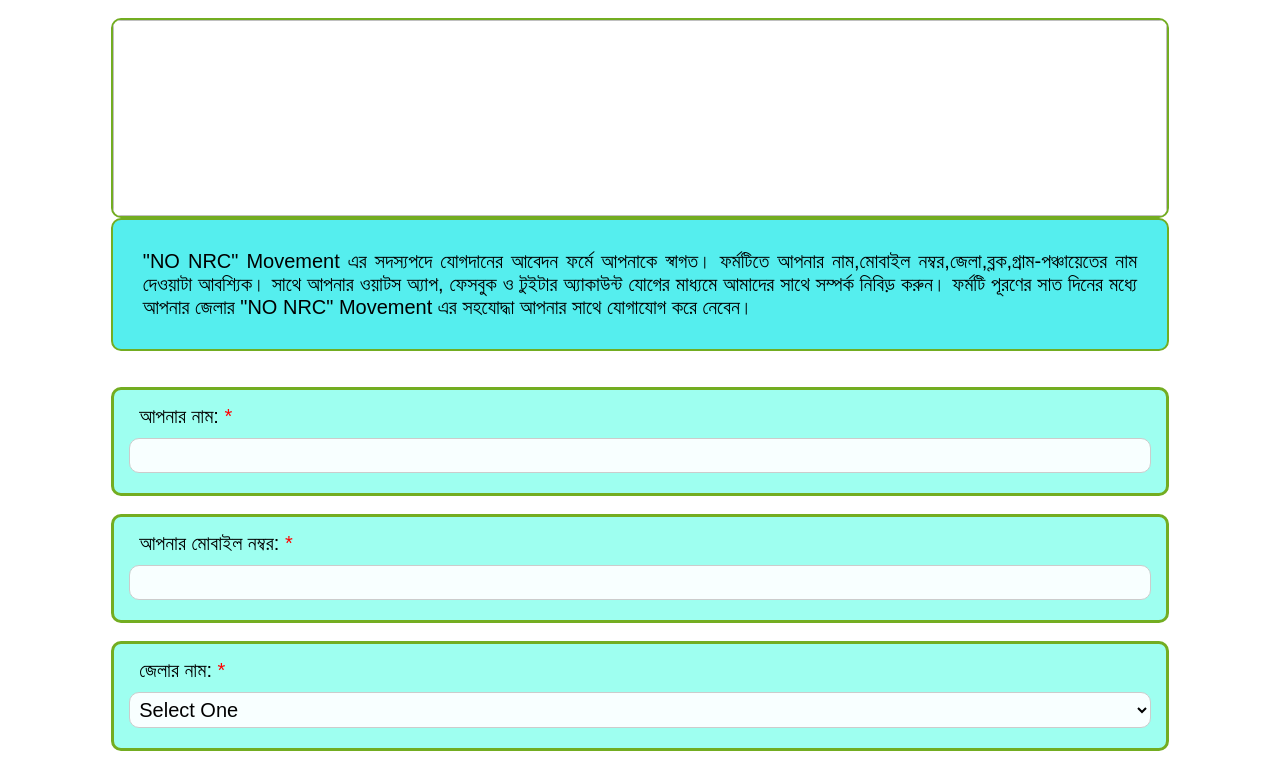
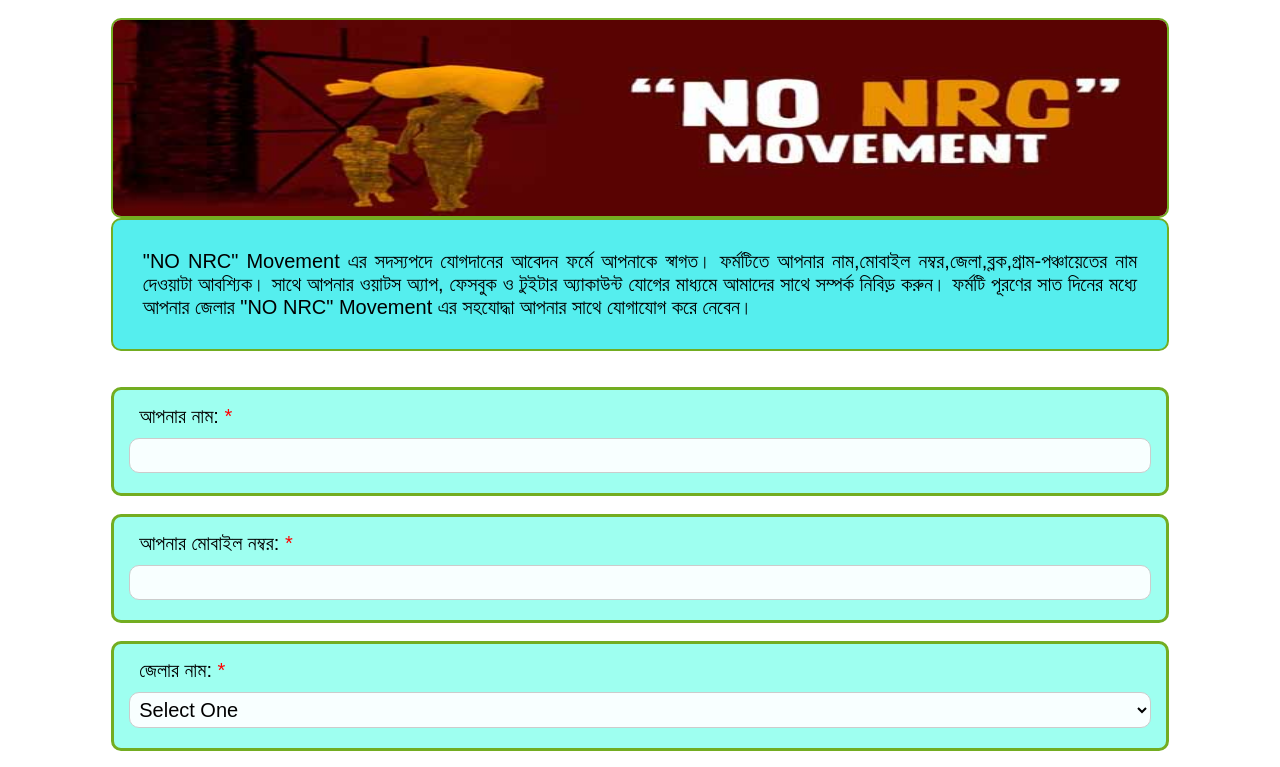
Before and after one commit to nonrcmovement/register, a plain HTML site: page index.html in a window 1280 px wide. Shown: the top 767 px of the page. Drawn offline with Linux system fonts and the light colour scheme.

Commit message:
Update index.html

```diff
--- a/index.html
+++ b/index.html
@@ -18,7 +18,7 @@
 <div class=container>
 <iframe id=iframe_id name=invisible onload=iframe_load() style=display:none></iframe>
 </br>
-<img https://raw.githubusercontent.com/nonrcmovement/register/master/noncrphoto200.jpg>
+<img src=https://raw.githubusercontent.com/nonrcmovement/register/master/noncrphoto200.jpg>
 <mainbody name=mainbody_name id=mainbody_id>
 <section style=font-size:20px align=justify>"NO NRC" Movement এর সদস্যপদে যোগদানের আবেদন ফর্মে আপনাকে স্বাগত। ফর্মটিতে আপনার নাম,মোবাইল নম্বর,জেলা,ব্লক,গ্রাম-পঞ্চায়েতের নাম দেওয়াটা আবশ্যিক। সাথে আপনার ওয়াটস অ্যাপ, ফেসবুক ও টুইটার অ্যাকাউন্ট যোগের মাধ্যমে আমাদের সাথে সম্পর্ক নিবিড় করুন। ফর্মটি পূরণের সাত দিনের মধ্যে আপনার জেলার "NO NRC" Movement এর সহযোদ্ধা আপনার সাথে যোগাযোগ করে নেবেন।</section>
 </br>
```
